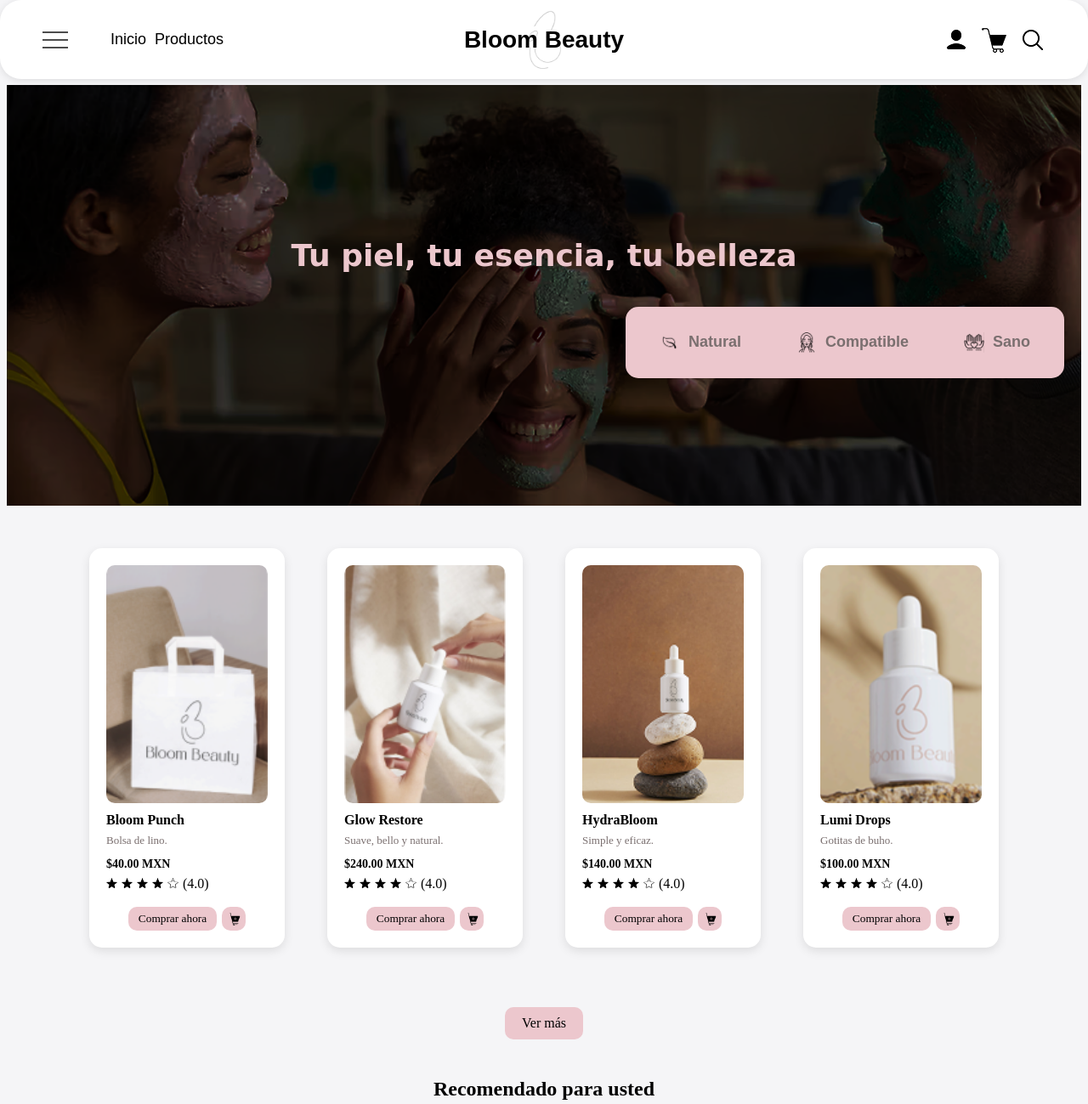
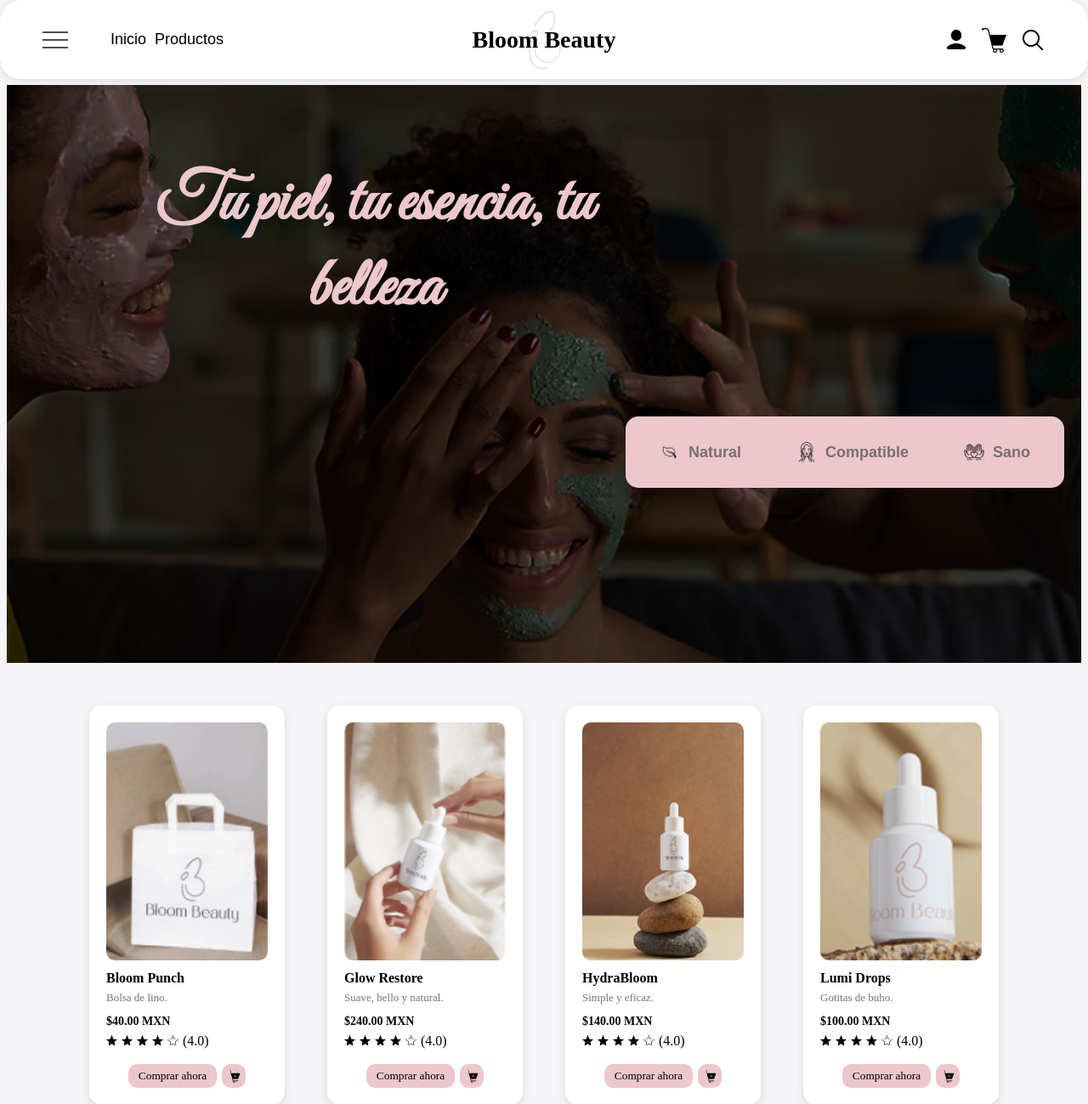
Before and after one commit to FuckingGodRoque/Bloom-Beauty, a PHP site: page / in a window 1280 px wide. Shown: the top 1299 px of the page at 85% size. Run offline with PHP 8.4, Linux system fonts and the light colour scheme.

Commit message:
Mejoras de texto

```diff
--- a/estilo.css
+++ b/estilo.css
@@ -75,6 +75,7 @@ nav:hover {
     background-size: contain;
     padding: 20px; /* Adjust padding to fit the logo */
     text-align: center;
+    font-family: bludhaven;
 }
 
 .logo-container:hover h1 {
@@ -116,17 +117,22 @@ nav:hover {
     display: flex;
     flex-direction: column;
     align-items: center;
-    justify-content: center;
-    padding: 150px 20px;
+    justify-content: flex-start; /* Empuja el contenido hacia arriba */
+    padding: 20px 20px; /* Reduce el padding superior */
     text-align: center;
+    height: 80vh; /* Mantiene la altura */
 }
 
 .contenido h2 {
-    font-family: 'Great Vibes', cursive;
-    font-size: 36px;
+    font-family: "Great Vibes", cursive;
+    font-size: 80px;
     color: #ECC7CD;
-    margin-bottom: 40px;
+    margin: 70px;
+    padding-right: 400px;
+    padding-bottom: 30px;
 }
+
+
 
 /* Contenedor de las etiquetas */
 .etiquetas-container {
--- a/index.html
+++ b/index.html
@@ -2,6 +2,9 @@
 <html lang="es">
 <head>
     <meta charset="UTF-8">
+    <link rel="preconnect" href="https://fonts.googleapis.com">
+<link rel="preconnect" href="https://fonts.gstatic.com" crossorigin>
+<link href="https://fonts.googleapis.com/css2?family=Great+Vibes&display=swap" rel="stylesheet">
     <meta name="viewport" content="width=device-width, initial-scale=1.0">
     <title>Bloom Beauty</title>
     <link rel="stylesheet" href="estilo.css">
```
